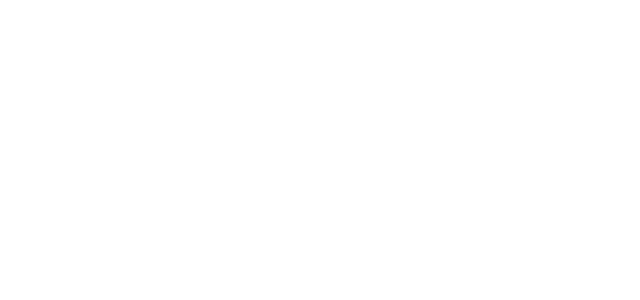
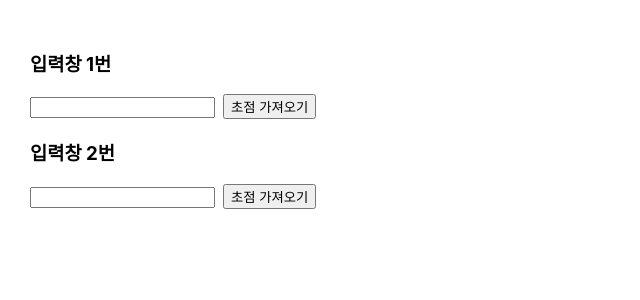
Before and after one commit to HyonWooKang/reacthooks, a React (Create React App) app: page /ref in a window 1280 px wide. Before the commit this address had no page. Shown: the top 300 px of the page, without its empty margins (0-640 px from the left). Built offline with nearby package versions, Linux system fonts and the light colour scheme.

Commit message:
useRef 작성 및 추가

```diff
--- a/src/App.js
+++ b/src/App.js
@@ -3,6 +3,7 @@
 import UseState from "./pages/UseState";
 import UseEffect from "./pages/UseEffect";
 import UseContext from "./pages/UseContext.jsx";
+import UseRef from "./pages/UseRef";
 
 function App() {
   return (
@@ -11,6 +12,7 @@
       <Route path="/state" element={<UseState />} />
       <Route path="/effect" element={<UseEffect />} />
       <Route path="/context" element={<UseContext />} />
+      <Route path="/ref" element={<UseRef />} />
     </Routes>
   );
 }
--- a/src/pages/Home.jsx
+++ b/src/pages/Home.jsx
@@ -34,8 +34,8 @@
               </a>
             </li>
             <li style={{ margin: "10px" }}>
-              <a href="" onClick={handlePageMove("/context")}>
-                이동
+              <a href="" onClick={handlePageMove("/ref")}>
+                useRef 이동
               </a>
             </li>
           </ul>
--- /dev/null
+++ b/src/pages/UseRef.jsx
@@ -0,0 +1,42 @@
+import { useRef } from "react";
+
+const UseRef = () => {
+  const inputRefOne = useRef(null);
+  const inputRefTwo = useRef(null);
+
+  const buttonClickHandle = (number) => {
+    switch (number) {
+      case "one":
+        inputRefOne.current.focus();
+        break;
+      case "two":
+        inputRefTwo.current.focus();
+        break;
+    }
+  };
+
+  return (
+    <main style={{ padding: "30px" }}>
+      <section>
+        <h3>입력창 1번</h3>
+        <input
+          ref={inputRefOne}
+          type="text"
+          style={{ margin: "0 0.5rem 0 0" }}
+        />
+        <button onClick={() => buttonClickHandle("one")}>초점 가져오기</button>
+      </section>
+      <section>
+        <h3>입력창 2번</h3>
+        <input
+          ref={inputRefTwo}
+          type="text"
+          style={{ margin: "0 0.5rem 0 0" }}
+        />
+        <button onClick={() => buttonClickHandle("two")}>초점 가져오기</button>
+      </section>
+    </main>
+  );
+};
+
+export default UseRef;
```
